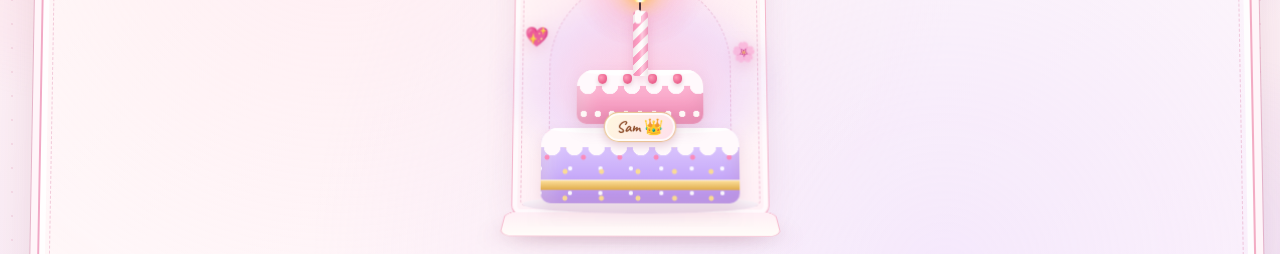
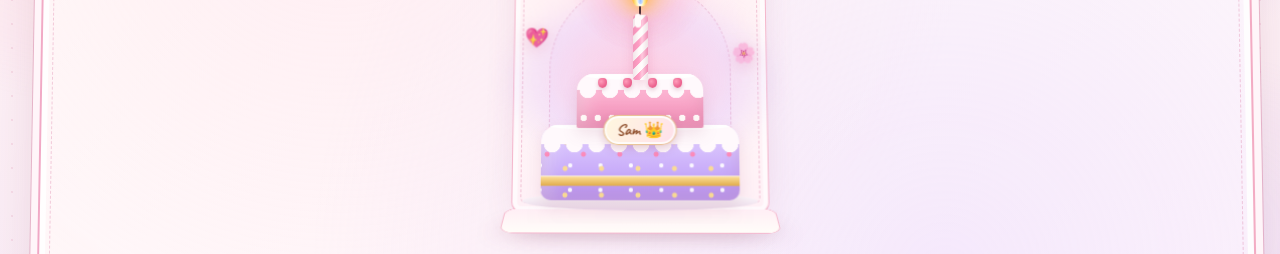
Before and after one commit to andr3licious/happy-birthday-sammy, a React (Vite) app: page / in a window 1280 px wide. Both pictures are taken after a click on the button "Break wax seal and open birthday card". Shown: the part 348-602 px from the top of the page. Built offline with nearby package versions, Linux system fonts and the light colour scheme.

Commit message:
Make cake topper position absolute so top tier sits flush on bottom tier with zero gap

```diff
--- a/src/styles/index.css
+++ b/src/styles/index.css
@@ -571,10 +571,10 @@ h1, h2, h3, p { margin: 0; }
 .cake-pop-heart.h-right { right: 10px; top: 42%; animation-delay: -1.4s; }
 
 .cake-topper-3d {
-  position: relative;
+  position: absolute;
   z-index: 5;
-  margin-top: -12px;
-  margin-bottom: -12px;
+  top: calc(var(--cake-w) * 0.24 - 13px);
+  left: 50%;
   padding: 2px 12px;
   border-radius: 999px;
   background: linear-gradient(120deg, #fff8de, #ffe0ec);
@@ -583,10 +583,11 @@ h1, h2, h3, p { margin: 0; }
   font-size: 0.98rem;
   font-weight: 700;
   color: #8c4a27;
+  white-space: nowrap;
   box-shadow:
     0 4px 10px rgba(145, 65, 100, 0.22),
     0 0 0 2px rgba(255, 255, 255, 0.85) inset;
-  transform: translateZ(18px);
+  transform: translateX(-50%) translateZ(18px);
 }
 .tier-cap-3d {
   position: absolute;
@@ -794,6 +795,7 @@ h1, h2, h3, p { margin: 0; }
   z-index: 2;
   width: 64%;
   height: calc(var(--cake-w) * 0.24);
+  border-radius: 16px 16px 2px 2px;
   background: linear-gradient(180deg, #ffc4dd 0%, #f48fb8 100%);
 }
 .tier-top::after {
@@ -809,7 +811,7 @@ h1, h2, h3, p { margin: 0; }
   z-index: 1;
   width: 100%;
   height: calc(var(--cake-w) * 0.33);
-  margin-top: -2px;
+  margin-top: -3px;
   background: linear-gradient(180deg, #e5d4ff 0%, #b794f6 100%);
 }
 .tier-bottom::before {
```
